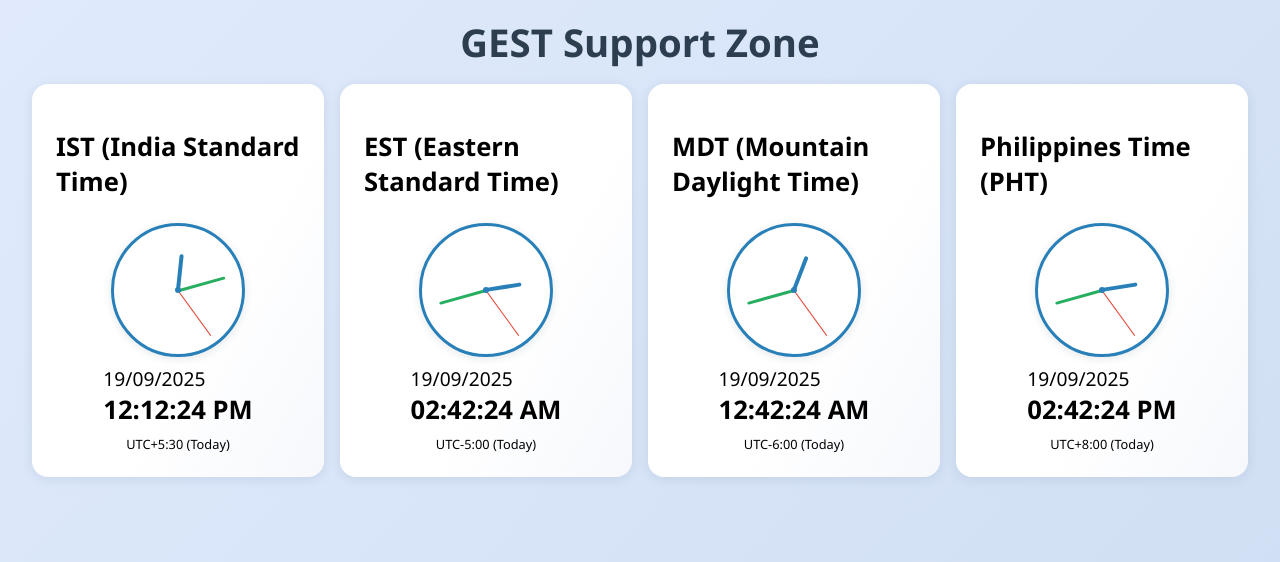
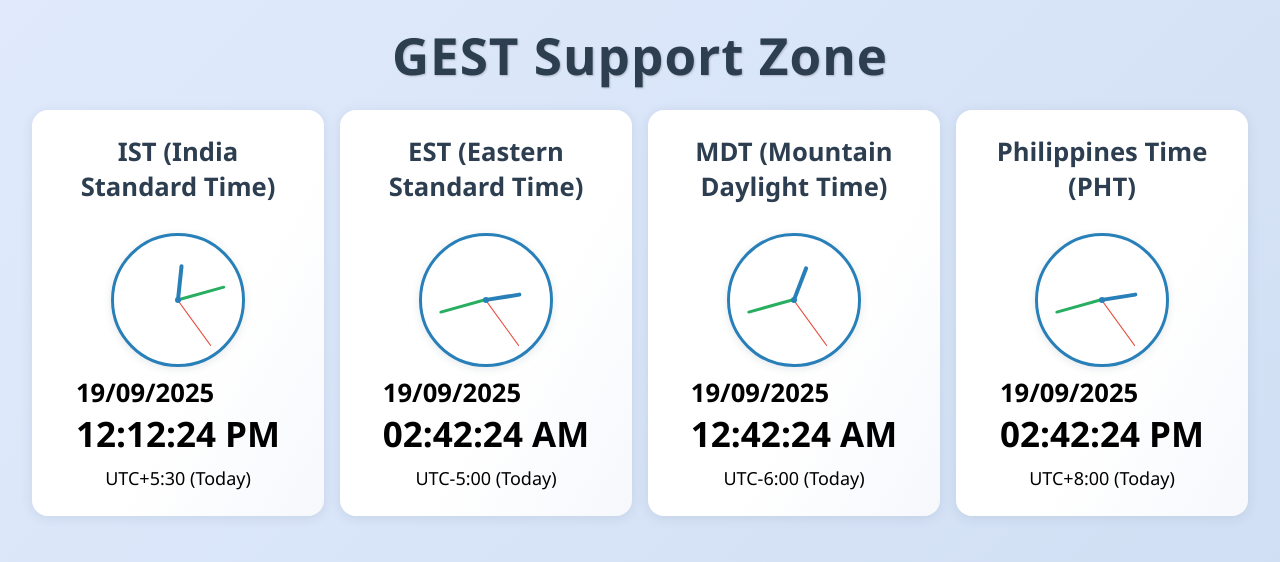
Before and after one commit to Dheeraj2749/GEST_SUPPORT, a plain HTML site: page index.html in a window 1280 px wide. Drawn offline with Linux system fonts and the light colour scheme.

Commit message:
Update style.css

```diff
--- a/style.css
+++ b/style.css
@@ -11,11 +11,13 @@ body {
 }
 
 h1 {
-    font-size: clamp(16px, 3vw, 48px);
-    margin: 16px 0;
+    font-size: clamp(20px, 4vw, 60px);  /* Bigger main heading */
+    margin: 20px 0;
     text-align: center;
     color: #2c3e50;
-    font-weight: 700;
+    font-weight: 900;   /* thicker but clean */
+    text-shadow: 1px 1px 2px rgba(0,0,0,0.2);
+    letter-spacing: 1px;
 }
 
 .container {
@@ -30,15 +32,23 @@ h1 {
     background: linear-gradient(120deg, #ffffff 60%, #f6f8fc 100%);
     border-radius: 16px;
     box-shadow: 0 2px 12px rgba(44,62,80,0.10);
-    padding: clamp(12px, 2vw, 24px);
+    padding: clamp(16px, 2vw, 28px);   /* extra padding for consistency */
+    padding-top: 24px;                 /* ensures uniform top spacing */
     display: flex;
     flex-direction: column;
     align-items: center;
 }
 
 .timezone h2 {
-    font-size: clamp(14px, 2vw, 28px);
-    margin-bottom: 1rem;
+    font-size: clamp(14px, 2vw, 26px);   /* balanced size */
+    font-weight: 800;                    /* not too thick */
+    color: #2c3e50;                      /* match main heading */
+    text-align: center;                  /* centered */
+    margin: 0 0 12px 0;                  /* tight spacing below */
+}
+
+.timezone-content {
+    margin-top: 9px;  /* space below the title */
 }
 
 .analog-clock {
@@ -47,13 +57,17 @@ h1 {
 }
 
 .date {
-    font-size: clamp(12px, 1.5vw, 22px);
+    font-size: clamp(12px, 2vw, 45px);
+    font-weight: 650
 }
+
 .time {
-    font-size: clamp(14px, 2vw, 28px);
-    font-weight: 700;
+    font-size: clamp(14px, 10vw, 35px);
+    font-weight: 750;
 }
+
 .utc-label {
-    font-size: clamp(10px, 1vw, 16px);
-    margin-top: 8px;
+    font-size: clamp(10px, 2vw, 18px);
+    font-weight: 500;
+    margin-top: 9px;
 }
```
